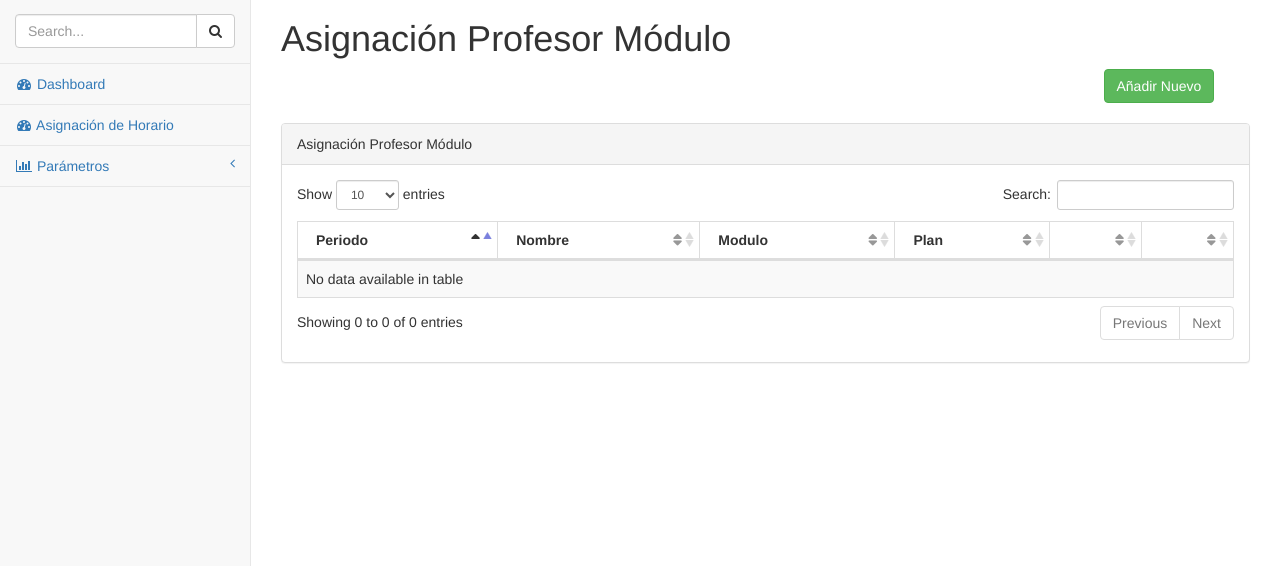
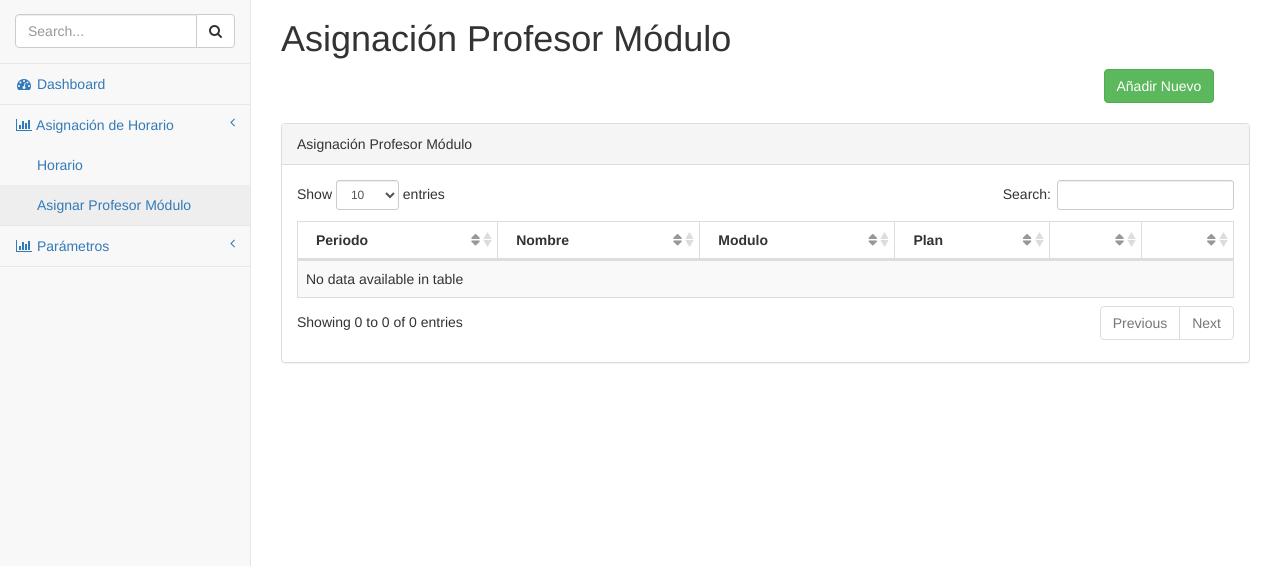
Before and after one commit to hbkfabio/asignacion_horario, a Django app: page /periodoprofesormodulo/ in a window 1280 px wide. Shown: the part 52-618 px from the top of the page. Run offline with Django 3.2, Linux system fonts and the light colour scheme; data that the repository does not hold is empty; some libraries are stand-ins or nearby versions.

Commit message:
Se crean los vinculos para horarioo, además de crear vista principal para el modulo se corrige el modelo. Se cambia saca la opcion por defecto del dataTable jquery desde base.html. Correcciones a los query de Horario y Periodo para el modulo de Horario

```diff
--- a/horario/urls.py
+++ b/horario/urls.py
@@ -6,17 +6,18 @@ from .views import (PeriodoProfesorModuloListView,
                     # HorarioView,
                     HorarioTemplateView,
                     HorarioSave,
+                    HorarioListView,
                     )
 
 urlpatterns = [
     #Periodo Profesor Modulo
-    url(r'^periodoprofesormodulo/add/$', PeriodoProfesorModuloCreateView.as_view(), name='periodoprofesormodulo'),
-    url(r'^periodoprofesormodulo/$', PeriodoProfesorModuloListView.as_view(), name='periodoprofesormodulo-add'),
+    url(r'^periodoprofesormodulo/$', PeriodoProfesorModuloListView.as_view(), name='periodoprofesormodulo'),
+    url(r'^periodoprofesormodulo/add/$', PeriodoProfesorModuloCreateView.as_view(), name='periodoprofesormodulo-add'),
     url(r'^periodoprofesormodulo/edit/(?P<pk>\d+)/$', PeriodoProfesorModuloUpdateView.as_view(), name='periodoprofesormodulo-edit'),
     url(r'^periodoprofesormodulo/(?P<pk>\d+)/delete/$', PeriodoProfesorModuloDeleteView.as_view(), name='periodoprofesormodulo-delete'),
     #Horario
-    # url(r'^horario/add/$', HorarioView, name='horario-add'),
-    url(r'^horario/add/$', HorarioTemplateView.as_view(), name='horario-add'),
+    url(r'^horario/$', HorarioListView.as_view(), name='horario'),
+    url(r'^horario/edit/$', HorarioTemplateView.as_view(), name='horario-edit'),
     url(r'^horario/save/$', HorarioSave, name='horario-save'),
 
     ]
--- a/horario/views.py
+++ b/horario/views.py
@@ -1,4 +1,4 @@
-from django.shortcuts import render, redirect
+from django.shortcuts import render, redirect, get_object_or_404
 from django.contrib import messages
 from parametros.views import (ViewListView,
                             ViewCreateView,
@@ -75,6 +75,24 @@ class PeriodoProfesorModuloDeleteView(ViewDeleteView):
 
 
 #@csrf_exempt
+
+
+class HorarioListView(ViewListView):
+    #queryset = Periodo.objects.all().order_by("-id")
+
+    template_name = "horario/base_horario.html"
+    titulo = "Listado de Horarios"
+    # extra_context = {}
+
+    # def get_context_data(self, **kwargs):
+    #     context = super(HorarioListView, self).get_context_data(**kwargs)
+    #     context["titulo"] = "Listado de Horarios"
+    #     return context
+
+    def get_queryset(self):
+        return Periodo.objects.all().order_by("-id")
+
+
 class HorarioTemplateView(TemplateView):
 
     template_name = "horario/base_horario.html"
@@ -165,13 +183,13 @@ def HorarioSave(request):
         return redirect("/horario/add/")
 
 
-def HorarioView(request):
+# def HorarioView(request):
 
-    titulo = "Horario"
-    dia_semana = ('Lunes', 'Martes', 'Miercoles', 'Jueves', 'Viernes')
+#     titulo = "Horario"
+#     dia_semana = ('Lunes', 'Martes', 'Miercoles', 'Jueves', 'Viernes')
 
-    print (request.GET.get("periodo"))
-    queryset = PeriodoProfesorModulo.objects.all()
+#     print (request.GET.get("periodo"))
+#     queryset = PeriodoProfesorModulo.objects.all()
     # if request.GET.get("periodo") is not None:
     #     queryset = queryset.filter(periodo=request.GET.get("periodo"))
 
@@ -184,15 +202,15 @@ def HorarioView(request):
     #     pass
 
     # queryset = PeriodoProfesorModulo.objects.all()
-    queryset_periodo = Periodo.objects.all().order_by('-id')
-    context = {
+#     queryset_periodo = Periodo.objects.all().order_by('-id')
+#     context = {
 
-        "titulo":titulo,
-        "dia_semana":dia_semana,
-        "queryset" : queryset,
-        "queryset_periodo": queryset_periodo,
+#         "titulo":titulo,
+#         "dia_semana":dia_semana,
+#         "queryset" : queryset,
+#         "queryset_periodo": queryset_periodo,
 
-    }
+#     }
 
 
-    return render(request, "horario/base_horario.html", context)
+#     return render(request, "horario/base_horario.html", context)
--- a/parametros/models.py
+++ b/parametros/models.py
@@ -58,10 +58,13 @@ class Periodo(models.Model):
     nombre = models.CharField(max_length=50)
     anio = models.ForeignKey(Anio, null=True)
 
+    class Meta:
+        ordering = ["-id"]
+
     def __str__(self):
-
         return "%s del año %s"%(self.nombre,
                                 self.anio.nombre)
+
 
 class Bloque(models.Model):
     nombre = models.CharField(max_length=2)
--- a/static/js/scripts.js
+++ b/static/js/scripts.js
@@ -2,7 +2,9 @@
 //FIXME the document ready
 $(document).ready(function() {
     $('#dataTables-example').DataTable({
-          responsive: true
+          responsive: true,
+          "order": []
+
     });
 
 
@@ -18,6 +20,13 @@ $(document).on("click", ".edit", function(event){
     var pathname = window.location.pathname;
     var id = $(this).val();
     window.location.href = pathname+"edit/"+id;
+});
+
+$(document).on("click", ".edit-listado-horario", function(event){
+
+    var pathname = window.location.pathname;
+    var id = $(this).val();
+    window.location.href = pathname+"edit/?periodo="+id;
 });
 
 
--- a/templates/base.html
+++ b/templates/base.html
@@ -284,7 +284,13 @@
                             <a href="index.html"><i class="fa fa-dashboard fa-fw"></i> Dashboard</a>
                         </li>
                         <li>
-                            <a href="index.html"><i class="fa fa-dashboard fa-fw"></i> Asignación de Horario</a>
+                            <a href="#"><i class="fa fa-bar-chart-o fa-fw"></i> Asignación de Horario<span class="fa arrow"></span></a>
+                            <ul class="nav nav-second-level">
+                                <li>
+                                    <a href="{% url "horario" %}">Horario</a>
+                                    <a href="{% url "periodoprofesormodulo" %}">Asignar Profesor Módulo</a>
+                                </li>
+                            </ul>
                         </li>
 
                         <li>
--- a/templates/horario/base_horario.html
+++ b/templates/horario/base_horario.html
@@ -36,4 +36,9 @@
         {% include "horario/horario.html" %}
     {% endif %}
 
+    {% if titulo == 'Listado de Horarios' %}
+        {% include "horario/listado_horario.html" %}
+    {% endif %}
+
+
 {% endblock %}
```
Also changed, not shown: templates/horario/horario.html (+6 -1 lines).
